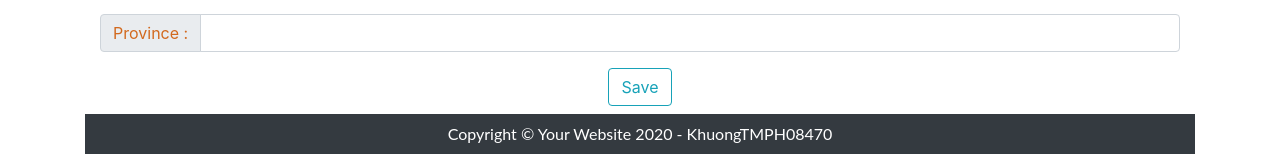
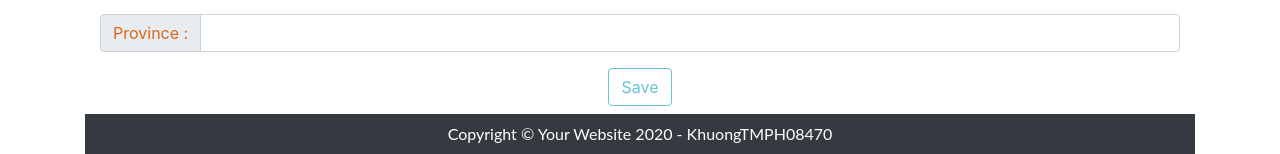
Before and after one commit to TranMinhKhuong/angular-khuongtmph08470, an Angular app: page /add-school in a window 1280 px wide. Shown: the part 744-898 px from the top of the page. Built offline with nearby package versions, Linux system fonts and the light colour scheme; no server answers.

Commit message:
2 files modified

```diff
--- a/src/app/schools-form/schools-form.component.html
+++ b/src/app/schools-form/schools-form.component.html
@@ -11,6 +11,17 @@
 			  <span class="input-group-text" id="inputGroup-sizing-default">School name :</span>
 		  </div>
 		  <input type="text" formControlName="name" class="form-control" aria-label="Sizing example input" aria-describedby="inputGroup-sizing-default">
+      <div *ngIf="name.invalid && (name.dirty || name.touched)" class="alert alert-danger">
+       <div *ngIf="name.errors.required">
+         Hãy tên trường học
+       </div>
+       <div *ngIf="name.errors.minlength">
+        Tên trường học không được ít hơn 25 ký tự
+       </div>
+       <div *ngIf="name.errors.maxlength">
+        Tên trường học không được vượt quá 200 ký tự
+       </div>
+    </div>
     </div>
 		<div class="input-group mb-3">
 			<div class="input-group-prepend">
@@ -37,7 +48,7 @@
 			<input type="text" formControlName="province" class="form-control" aria-label="Sizing example input" aria-describedby="inputGroup-sizing-default">
     </div>
 		<div align="center">
-			<button type="button" (click)="save()" class="btn btn-outline-info btnsaveschool">Save</button>
+			<button type="button" (click)="save()" class="btn btn-outline-info btnsaveschool" [disabled]="schoolForm.invalid">Save</button>
     </div>
 	</form>
 </div>
--- a/src/app/schools-form/schools-form.component.ts
+++ b/src/app/schools-form/schools-form.component.ts
@@ -2,6 +2,7 @@ import { Component, OnInit } from "@angular/core";
 import { FormControl, FormGroup } from "@angular/forms";
 import { Router, ActivatedRoute } from "@angular/router";
 import { SchoolService } from "../school.service";
+import {Validators } from '@angular/forms';
 @Component({
   selector: "app-schools-form",
   templateUrl: "./schools-form.component.html",
@@ -10,12 +11,17 @@ import { SchoolService } from "../school.service";
 export class SchoolsFormComponent implements OnInit {
   schoolForm = new FormGroup({
     id: new FormControl(null),
-    name: new FormControl(""),
+    name: new FormControl('', [
+      Validators.required,
+      Validators.minLength(25),
+      Validators.maxLength(200)
+    ]),
     logo: new FormControl(""),
     address: new FormControl(""),
     president: new FormControl(""),
     province: new FormControl("")
   });
+  get name() { return this.schoolForm.get('name');}
 
   constructor(
     private SchoolService: SchoolService,
@@ -33,6 +39,9 @@ export class SchoolsFormComponent implements OnInit {
     });
   }
   save() {
+    if(this.schoolForm.invalid){
+      return false;
+    }
     if (this.schoolForm.value.id == null) {
       //thêm mới
       this.SchoolService.addNewSchool(this.schoolForm.value).subscribe(data => {
```
